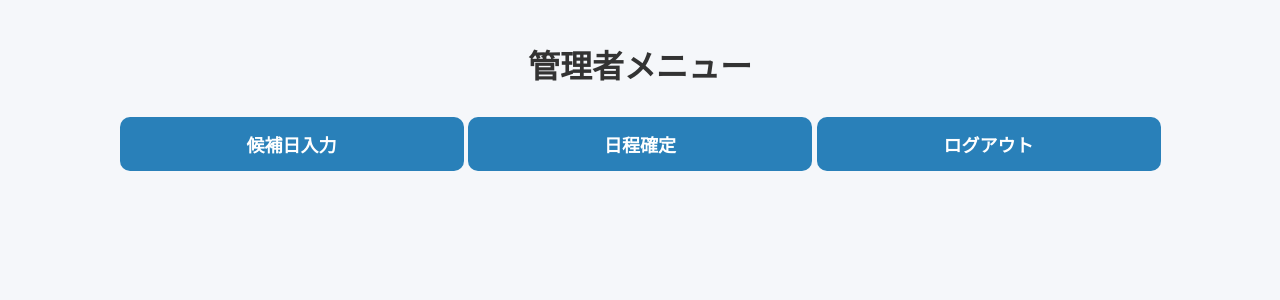
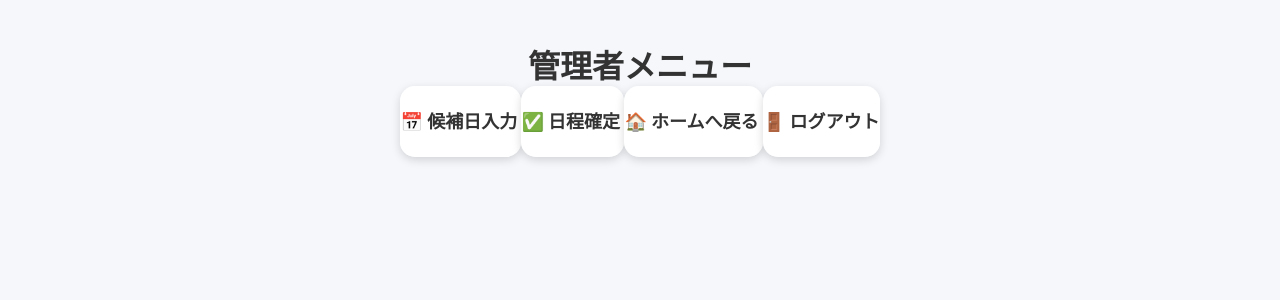
Before and after one commit to matsumurashin0125/event-app6, a Flask app: page /admin in a window 1280 px wide. Shown: the top 300 px of the page. Run offline with Flask 3, Linux system fonts and the light colour scheme.

Commit message:
admin_menu.html を更新

```diff
--- a/templates/admin_menu.html
+++ b/templates/admin_menu.html
@@ -9,9 +9,25 @@
 
 <h1>管理者メニュー</h1>
 
-<a class="btn" href="{{ url_for('candidate') }}">候補日入力</a>
-<a class="btn" href="{{ url_for('confirm') }}">日程確定</a>
-<a class="btn" href="{{ url_for('admin_logout') }}">ログアウト</a>
+<div class="tile-container">
+
+    <a class="tile" href="{{ url_for('candidate') }}">
+        📅 候補日入力
+    </a>
+
+    <a class="tile" href="{{ url_for('confirm') }}">
+        ✅ 日程確定
+    </a>
+
+    <a class="tile" href="{{ url_for('home') }}">
+        🏠 ホームへ戻る
+    </a>
+
+    <a class="tile" href="{{ url_for('admin_logout') }}">
+        🚪 ログアウト
+    </a>
+
+</div>
 
 </body>
 </html>
```
